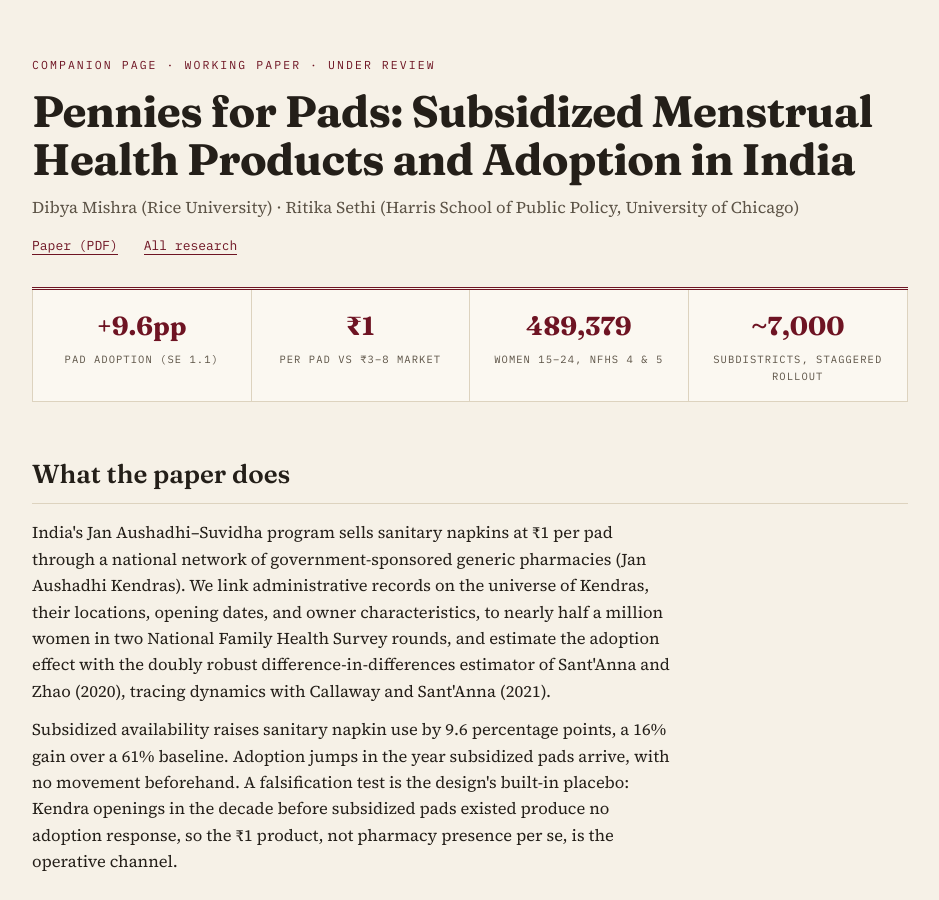
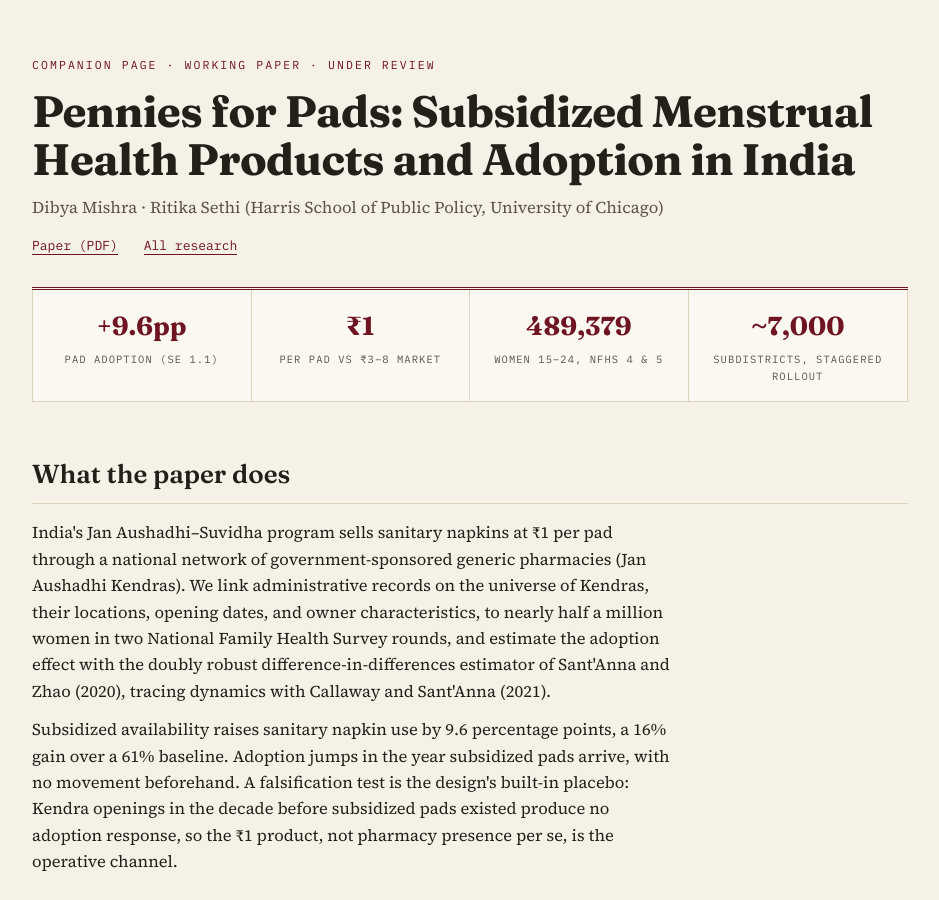
Before and after one commit to mishrad/mishrad.github.io, a Jekyll site: the page pmbjp/index.html, which Jekyll copies as it is, in a window 1280 px wide and 900 px high. Shown: the whole window, without its empty margins (170-1109 px from the left). Built offline with Jekyll 4.4.1, drawn with Linux system fonts in a browser that asks for light colours.

Commit message:
Remove 'University' from authors' names

```diff
--- a/pmbjp/index.html
+++ b/pmbjp/index.html
@@ -76,7 +76,7 @@
 <header class="mast">
   <div class="kicker">Companion Page · Working Paper · Under Review</div>
   <h1>Pennies for Pads: Subsidized Menstrual Health Products and Adoption in India</h1>
-  <p class="authors">Dibya Mishra (Rice University) · Ritika Sethi (Harris School of Public Policy, University of Chicago)</p>
+  <p class="authors">Dibya Mishra · Ritika Sethi (Harris School of Public Policy, University of Chicago)</p>
   <div class="links">
     <a href="/assets/files/RD_PMBJP.pdf">Paper (PDF)</a>
     <a href="/research/">All research</a>
```
